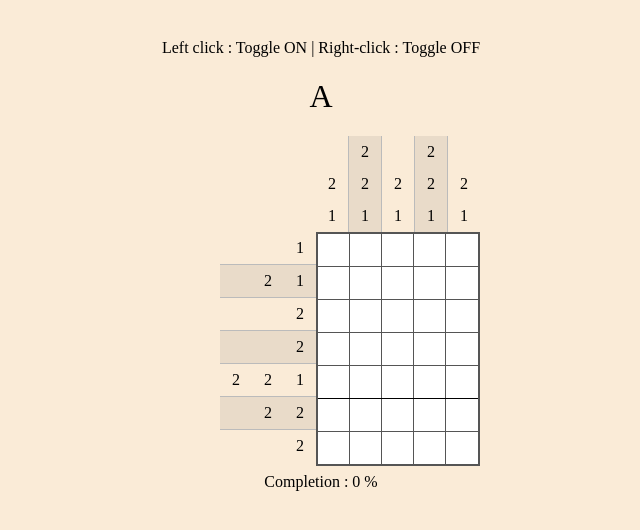
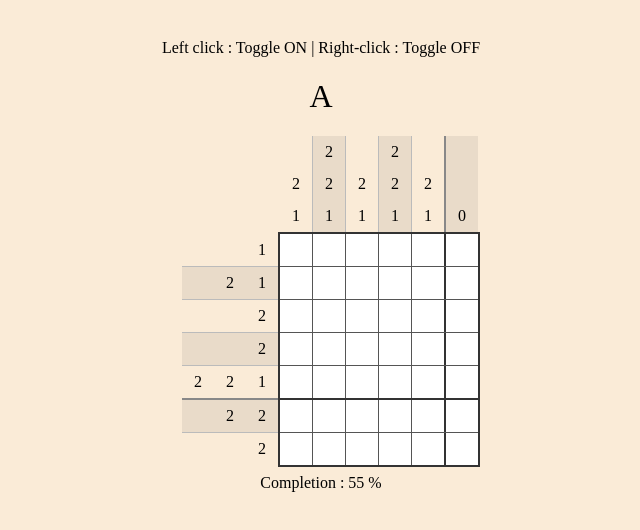
Before and after one commit to AnthonyLeDu/world-of-picross, a React (Vite) app: page / in a window 1280 px wide. Shown: the top 530 px of the page, without its empty margins (319-959 px from the left). Built offline with nearby package versions, Linux system fonts and the light colour scheme.

Commit message:
feat - enhance style + completion computing

```diff
--- a/public/data/boards/A.json
+++ b/public/data/boards/A.json
@@ -1,11 +1,11 @@
 {
   "content":[
-    [0, 0, 1, 0, 0],
-    [0, 1, 1, 1, 0],
-    [0, 1, 0, 1, 0],
-    [0, 1, 0, 1, 0],
-    [1, 1, 1, 1, 1],
-    [1, 1, 0, 1, 1],
-    [1, 0, 0, 0, 1]
+    [0, 0, 1, 0, 0, 0],
+    [0, 1, 1, 1, 0, 0],
+    [0, 1, 0, 1, 0, 0],
+    [0, 1, 0, 1, 0, 0],
+    [1, 1, 1, 1, 1, 0],
+    [1, 1, 0, 1, 1, 0],
+    [1, 0, 0, 0, 1, 0]
   ]
 }
--- a/src/components/Board/BoardClues/index.scss
+++ b/src/components/Board/BoardClues/index.scss
@@ -6,6 +6,7 @@
   &--columns {
     flex-direction: row;
     margin-left: auto;
+    margin-right: 2px;
 
     .board-clues__row {
       flex-direction: column;
@@ -14,17 +15,26 @@
       &:last-of-type {
         border-right: none;
       }
+
+      &:nth-of-type(5n) {
+        border-right: 2px solid #888;
+      }
     }
   }
 
   &--rows {
     flex-direction: column;
+    margin-top: 2px;
 
     .board-clues__row {
       border-bottom: 1px solid #bbb;
 
       &:last-of-type {
         border-bottom: none;
+      }
+
+      &:nth-of-type(5n) {
+        border-bottom: 2px solid #888;
       }
     }
   }
--- a/src/components/Board/index.scss
+++ b/src/components/Board/index.scss
@@ -3,38 +3,31 @@
   display: grid;
   width: fit-content;
   margin: 0 auto;
-  border: 2px solid #555;
+  border: 2px solid #333;
 
   &-row {
     display: flex;
-    border-bottom: 1px solid #555;
+    border-top: 1px solid #555;
 
-    &:last-of-type {
-      border-bottom: none;
+    &:nth-of-type(6n) {
+      border-top: 2px solid #333;
     }
 
-    &:nth-of-type(2n) {
-      // background-color: #eee;
+    &:first-of-type {
+      border-top: none;
     }
 
-    &:nth-of-type(5n) {
-      border-bottom-color: #000;
-    }
   }
 
   &-cell {
-    border-right: 1px solid #555;
+    border-left: 1px solid #555;
 
-    &:last-of-type {
-      border-right: none;
+    &:first-of-type {
+      border: none;
     }
 
-    &:nth-of-type(5n) {
-      border-right-color: #000;
-    }
-
-    &:nth-of-type(2n) {
-      // background-color: #eee;
+    &:nth-of-type(6n) {
+      border-left: 2px solid #333;
     }
 
     &--on {
@@ -42,7 +35,24 @@
     }
 
     &--off {
-      background-color: gray;
+      position: relative;
+
+      &:before, &:after {
+        position: absolute;
+        content: "";
+        left: calc(50% - 0.5px);
+        height: 100%;
+        width: 1px;
+        background-color: #333;
+      }
+
+      &:before {
+        transform: rotate(45deg);
+      }
+
+      &:after {
+        transform: rotate(-45deg);
+      }
     }
 
   }
--- a/src/store/reducers/board.js
+++ b/src/store/reducers/board.js
@@ -17,11 +17,11 @@ const createTable = (rowsCount, columnsCount) => {
   return table;
 };
 
-const generateRowClues = (rowContent) => {
+const generateLineClues = (lineContent) => {
   const clues = [];
   let lastValue = 0;
-  for (let i = 0; i < rowContent.length; i++) {
-    if (rowContent[i] === 1) {
+  for (let i = 0; i < lineContent.length; i++) {
+    if (lineContent[i] === 1) {
       if (lastValue === 0) {
         lastValue = 1;
         clues.push(1);
@@ -31,6 +31,10 @@ const generateRowClues = (rowContent) => {
         clues[clues.length - 1] += 1;
       }
     }
+  }
+  // No cell ON in this line
+  if (clues.length === 0) {
+    clues.push(0);
   }
   return clues;
 };
@@ -42,11 +46,9 @@ const generateRowClues = (rowContent) => {
 const generateTableClues = (rowsContent) => {
   const columnsContent = rowsContent.map((_, col) => rowsContent.map(row => row[col]));
   const clues = {
-    rows: rowsContent.map(row => generateRowClues(row)),
-    columns: columnsContent.map(col => generateRowClues(col))
+    rows: rowsContent.map(row => generateLineClues(row)),
+    columns: columnsContent.map(col => generateLineClues(col))
   };
-  console.log('CLUES:');
-  console.log(clues);
   return clues;
 };
 
--- a/src/store/selectors/board.js
+++ b/src/store/selectors/board.js
@@ -34,16 +34,20 @@ export const getBoardCompletion = (state) => {
 
   const completedCellsCount = currentTable.map((row, i) => {
     if (row.length !== goalContent[i].length) {
-      throw new Error('Comapred rows have a different number of columns.');
+      throw new Error('Compared rows have a different number of columns.');
     }
     return row.reduce(
       (acc, value, j) => {
-        return acc += (value.checkState === Boolean(goalContent[i][j]) ? 1 : 0);
+        if (Boolean(goalContent[i][j])) {  // expected to be ON
+          return acc += (value.checkState === true ? 1 : 0);
+        }
+        // expected to be OFF
+        return acc += (value.checkState !== true ? 1 : 0);
       },
       0,
     );
   })
-  .reduce((acc, value) => acc + value, 0);
+    .reduce((acc, value) => acc + value, 0);
 
   return completedCellsCount / (currentTable.length * currentTable[0].length);
 };
--- a/src/styles/styles.scss
+++ b/src/styles/styles.scss
@@ -11,7 +11,6 @@ p {
 
 
 .cell {
-  box-sizing: border-box;
   height: 2rem;
   width: 2rem;
 }
```
